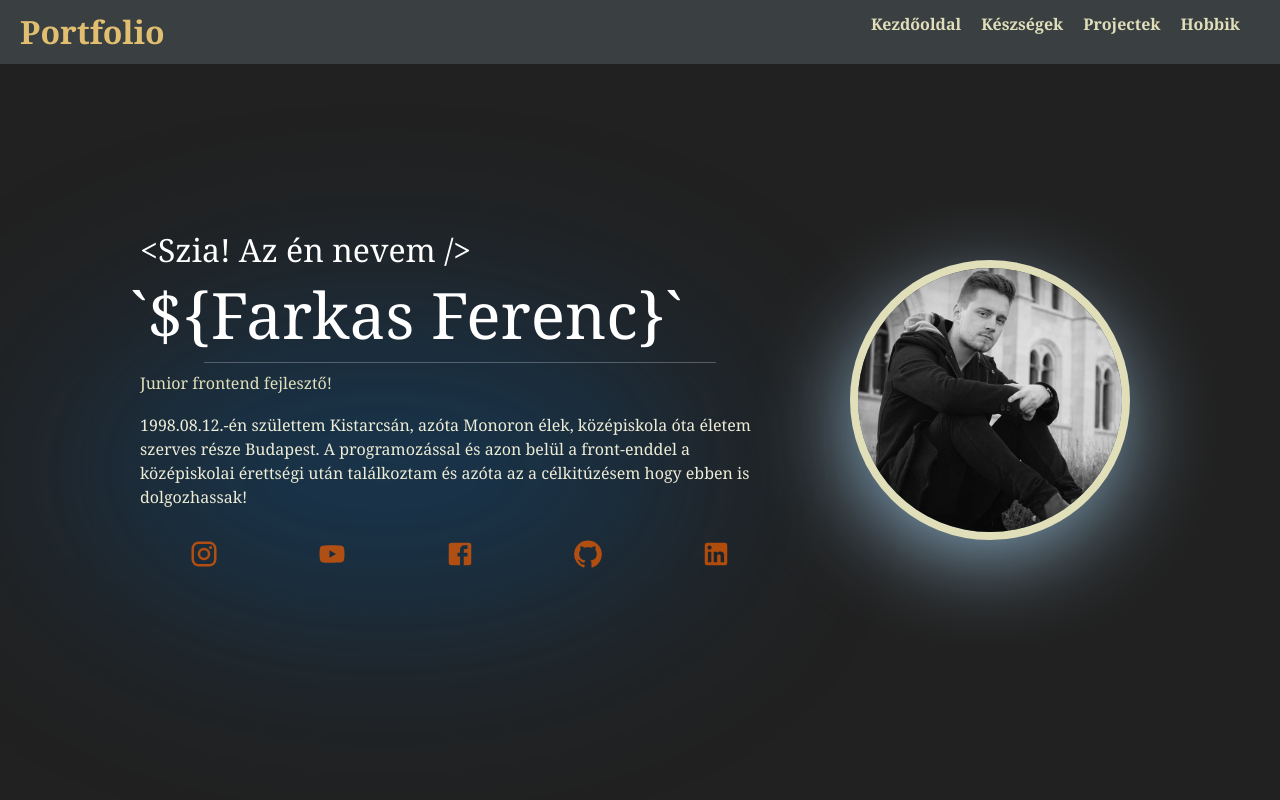
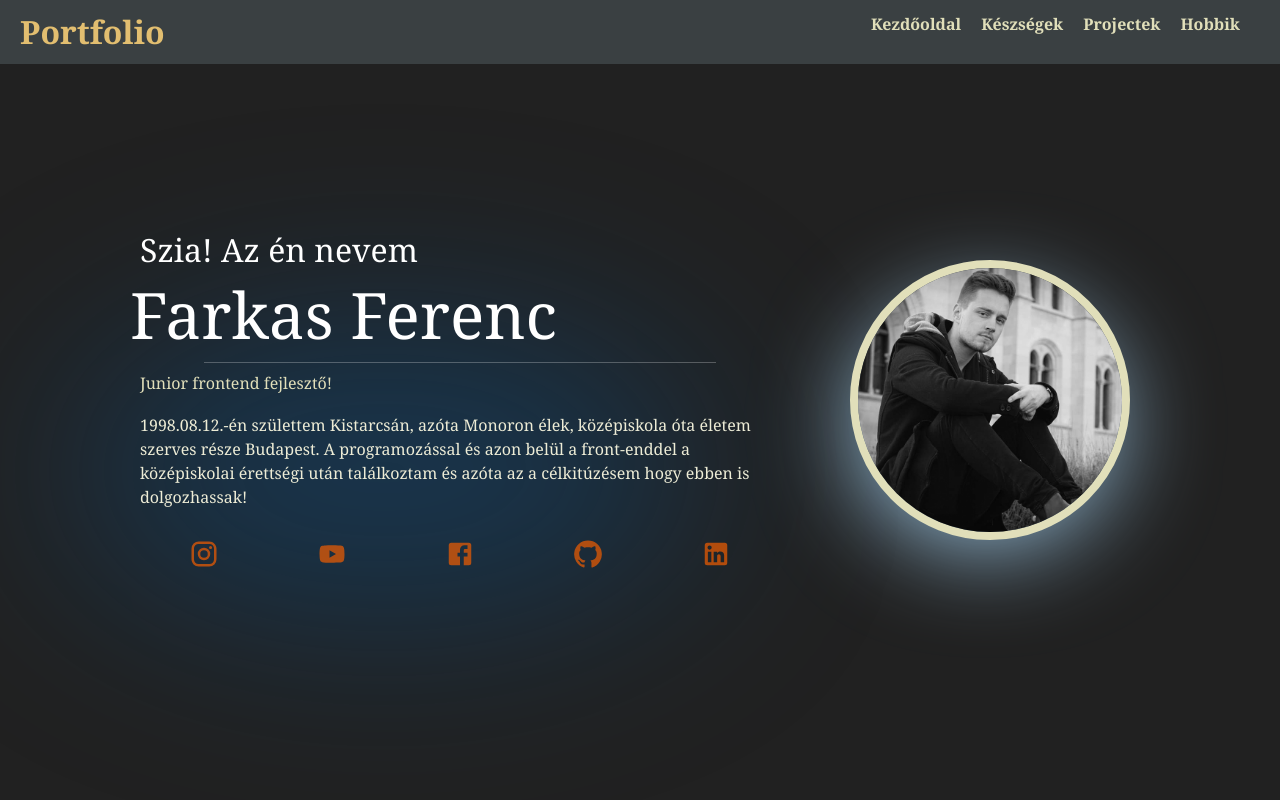
Before and after one commit to FerencFarkas22/PersonalPortfolio, a React (Create React App) app: page / in a window 1280 px wide. Shown: the top 800 px of the page. Built offline with nearby package versions, Linux system fonts and the light colour scheme.

Commit message:
Add files via upload

```diff
--- a/src/components/Home.js
+++ b/src/components/Home.js
@@ -5,8 +5,7 @@ import '../styles/Home.css'
 import heroImg from '../assets/heroimage.jpg'
 
 function Home() {
-  var helloworld = "<Szia! Az én nevem />";
-  var templeteLiteralTextName = "`${Farkas Ferenc}`"
+
   return (
 
 
@@ -15,8 +14,8 @@ function Home() {
             <div className="rounde2"></div>
 
             <div className="introdution">
-              <h2>{helloworld}</h2>
-              <h1 className='name'>{templeteLiteralTextName}</h1>
+              <h2>Szia! Az én nevem</h2>
+              <h1 className='name'>Farkas Ferenc</h1>
               <hr />
               <h3>Junior frontend fejlesztő!</h3>
               <p>1998.08.12.-én születtem Kistarcsán, azóta Monoron élek, középiskola óta életem szerves része Budapest. A programozással és azon belül a front-enddel a középiskolai érettségi után találkoztam és azóta az a célkitúzésem hogy ebben is dolgozhassak!</p>
```
